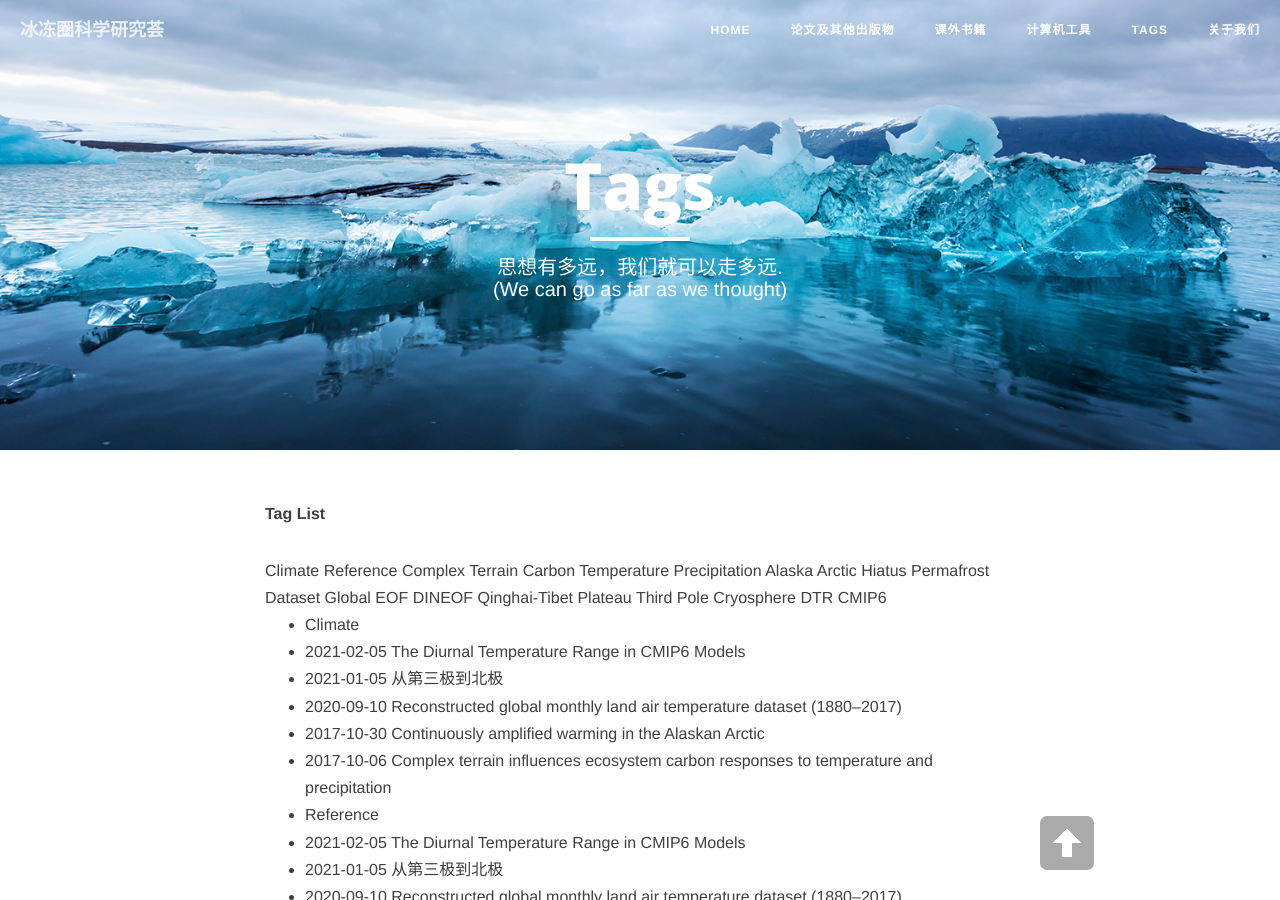
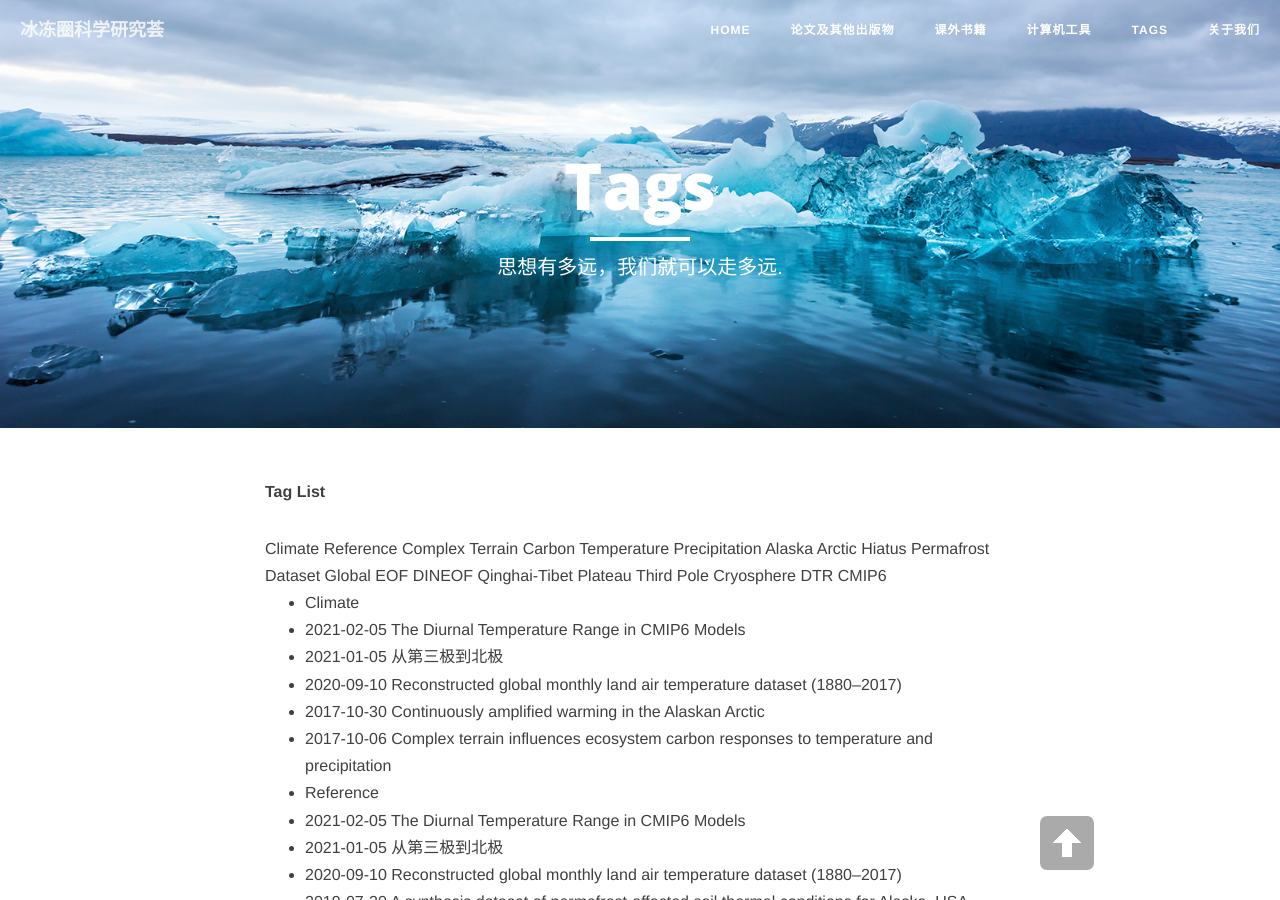
Before and after one commit to CryoECNU/cryoecnu.github.io, a Jekyll site: the page built from ytags.md, in a window 1280 px wide and 900 px high. Built offline with Jekyll 4.4.1, drawn with Linux system fonts in a browser that asks for light colours; nearby versions of some CDN libraries; library files that are not in the unit come from our copies.

Commit message:
Update ytags.md

```diff
--- a/ytags.md
+++ b/ytags.md
@@ -1,7 +1,7 @@
 ---
 layout: page
 title: "Tags"
-description: "思想有多远，我们就可以走多远. <br>(We can go as far as we thought)"
+description: "思想有多远，我们就可以走多远."
 header-img: "img/top.png"
 ---
 
```
